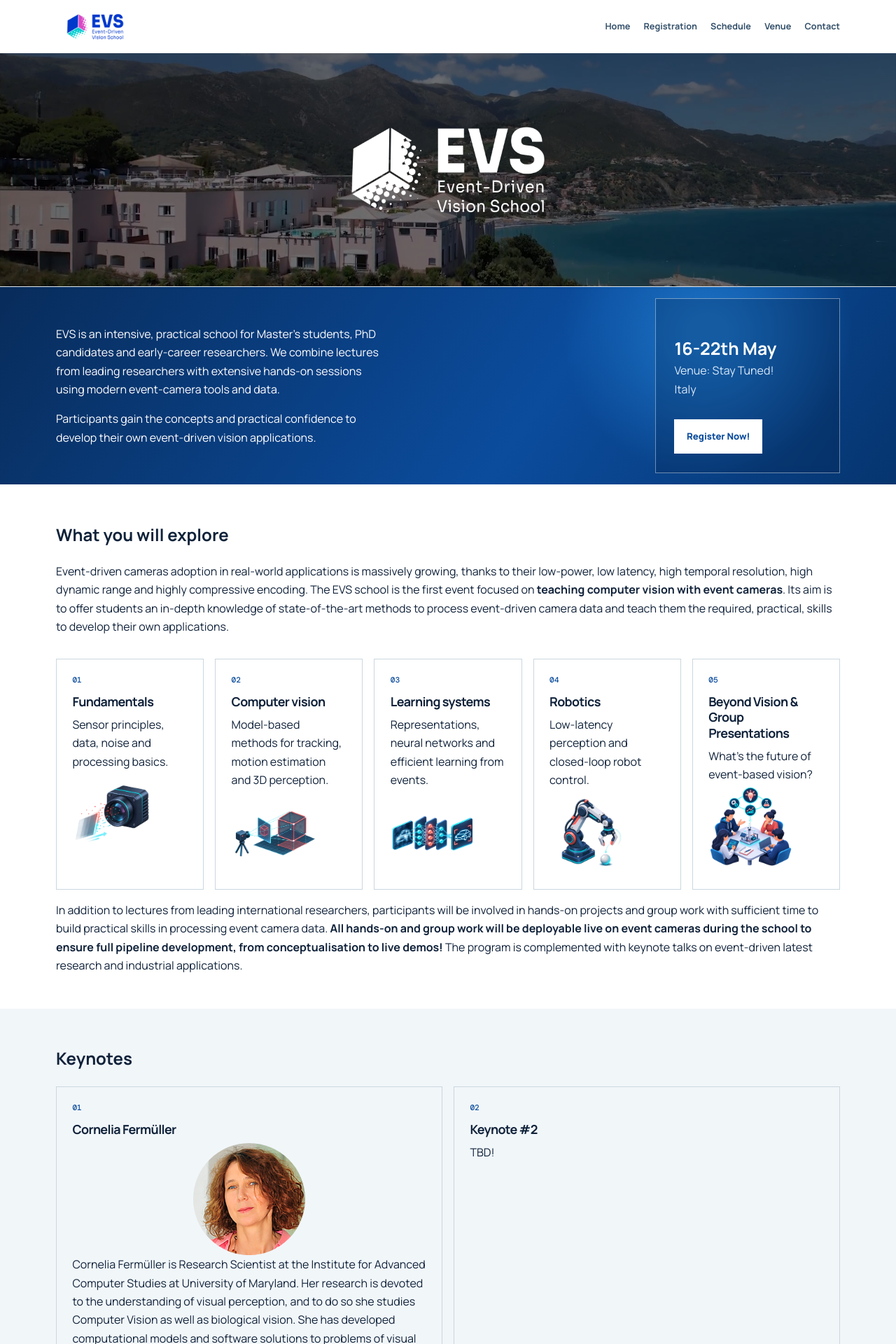
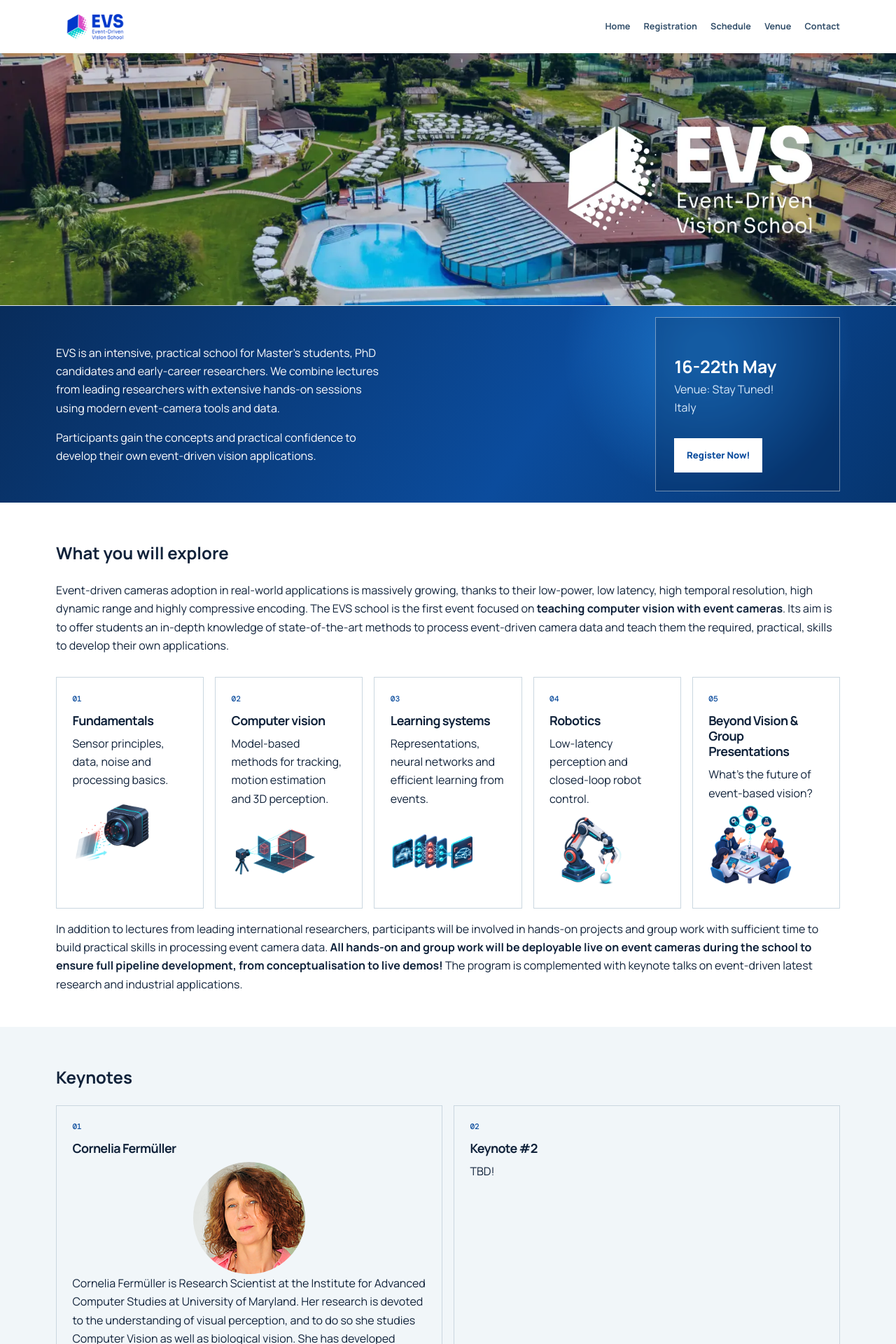
Before and after one commit to event-driven-vision-school/event-driven-school.github.io, a Jekyll site: the page built from index.html, in a window 1280 px wide. Shown: the top 1920 px of the page at 70% size. Built offline with Jekyll 4.4.1, drawn with Linux system fonts in a browser that asks for light colours.

Commit message:
Image banner changed

```diff
--- a/_includes/navigation.html
+++ b/_includes/navigation.html
@@ -12,6 +12,6 @@
     </nav>
   </div>
   <img class="evs-banner"
-     src="{{ '/assets/images/EVS-banner.png' | relative_url }}"
+     src="{{ '/assets/images/banner_side.webp' | relative_url }}"
      alt="Event Vision School banner">
 </header>
```
